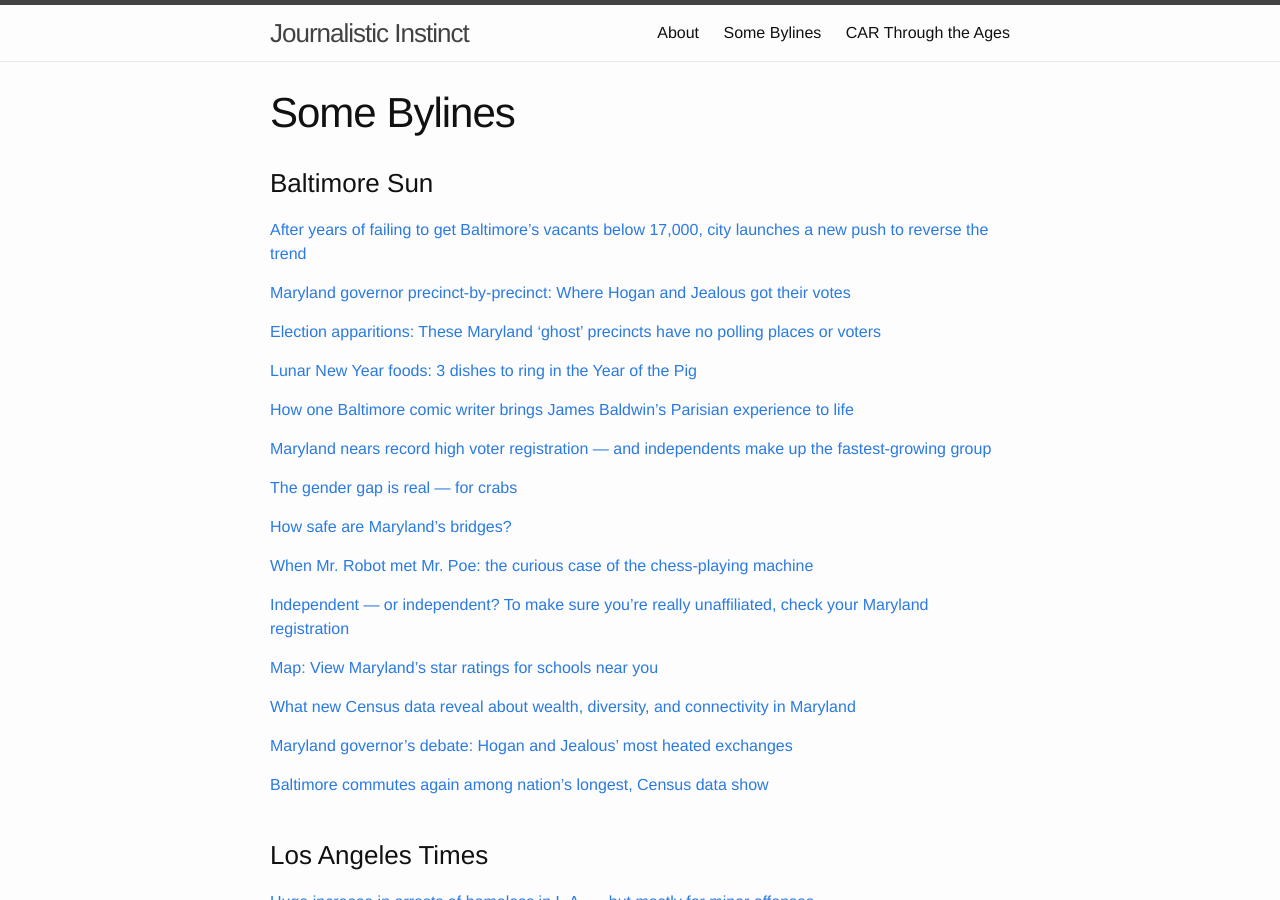
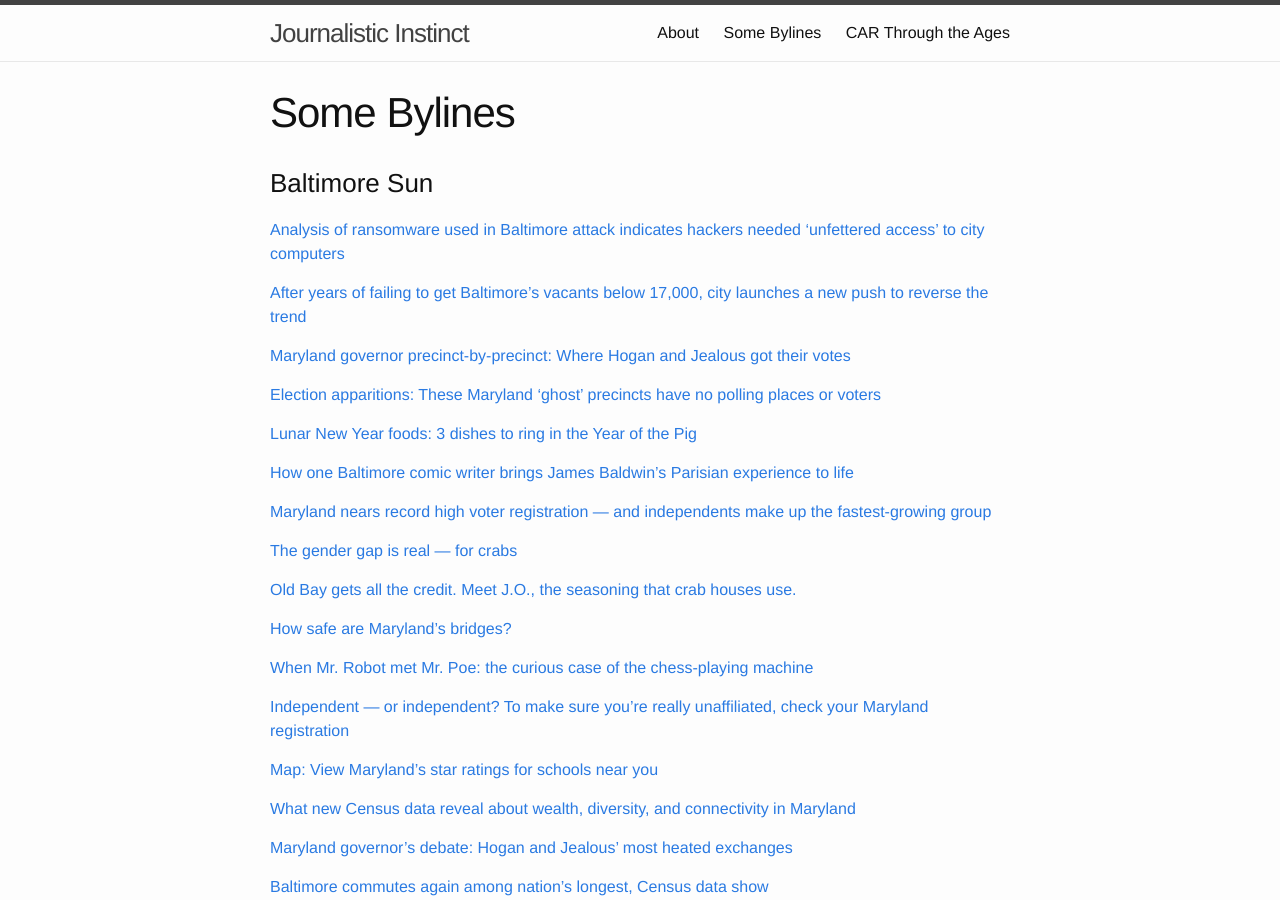
Before and after one commit to underthecurve/underthecurve.github.io, a Jekyll site: the page built from bylines.md, in a window 1280 px wide and 900 px high. Built offline with Jekyll 4.4.1, drawn with Linux system fonts in a browser that asks for light colours.

Commit message:
add bylines

```diff
--- a/bylines.md
+++ b/bylines.md
@@ -5,6 +5,8 @@ permalink: /bylines/
 ---
 
 ### Baltimore Sun
+
+[Analysis of ransomware used in Baltimore attack indicates hackers needed 'unfettered access' to city computers](https://www.baltimoresun.com/news/maryland/politics/bs-md-ci-ransomware-attack-20190517-story.html)
 
 [After years of failing to get Baltimore's vacants below 17,000, city launches a new push to reverse the trend](https://www.baltimoresun.com/news/maryland/politics/bs-md-ci-vacant-demolition-20190214-story.html)
 
@@ -19,6 +21,8 @@ permalink: /bylines/
 [Maryland nears record high voter registration — and independents make up the fastest-growing group](http://www.baltimoresun.com/news/maryland/politics/bs-md-2018-voter-registration-20181011-story.html)
 
 [The gender gap is real — for crabs](http://www.baltimoresun.com/news/opinion/oped/bs-md-female-crab-20180829-story.html)
+
+[Old Bay gets all the credit. Meet J.O., the seasoning that crab houses use.](https://www.baltimoresun.com/food-drink/bs-fo-old-bay-jo-crabs-20190424-story.html)
 
 [How safe are Maryland's bridges?](http://www.baltimoresun.com/news/maryland/bs-md-bridge-collapse-maryland-20180815-story.html)
 
```
